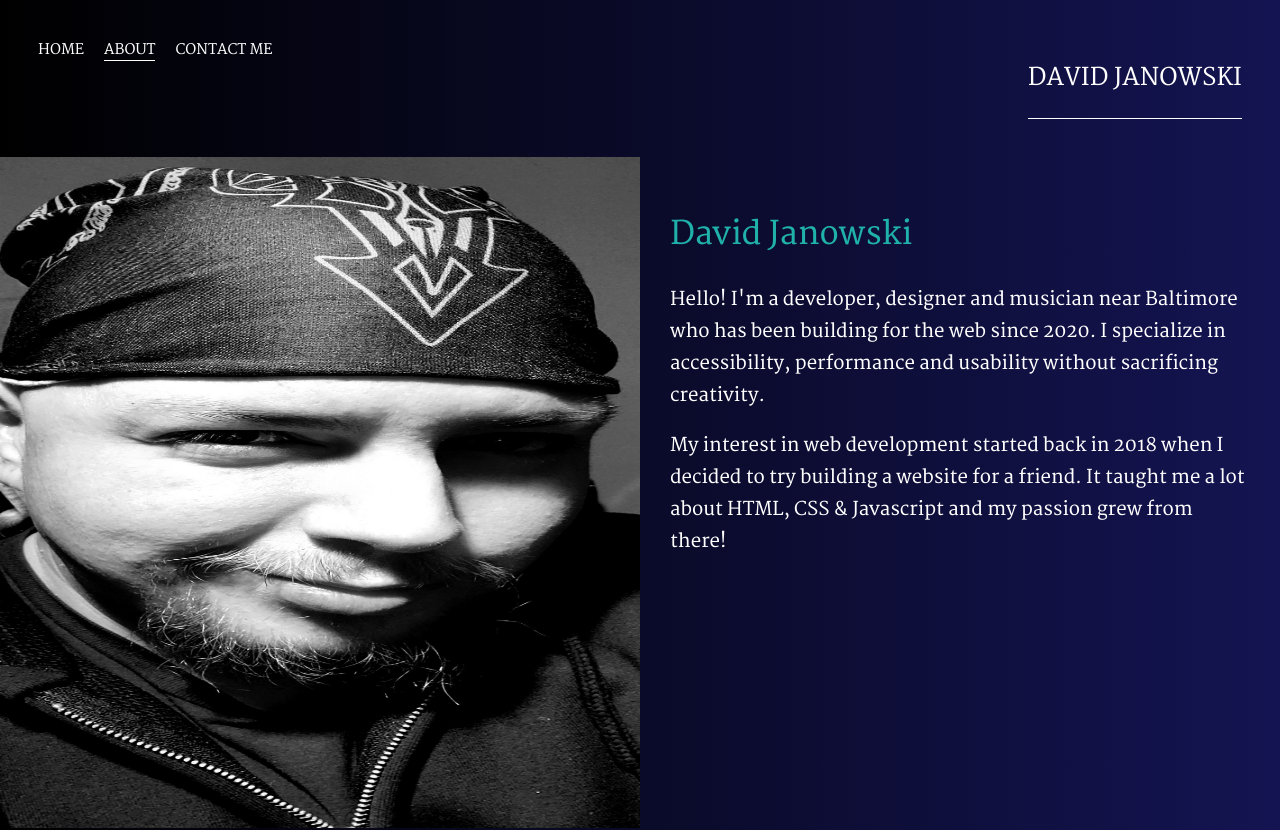
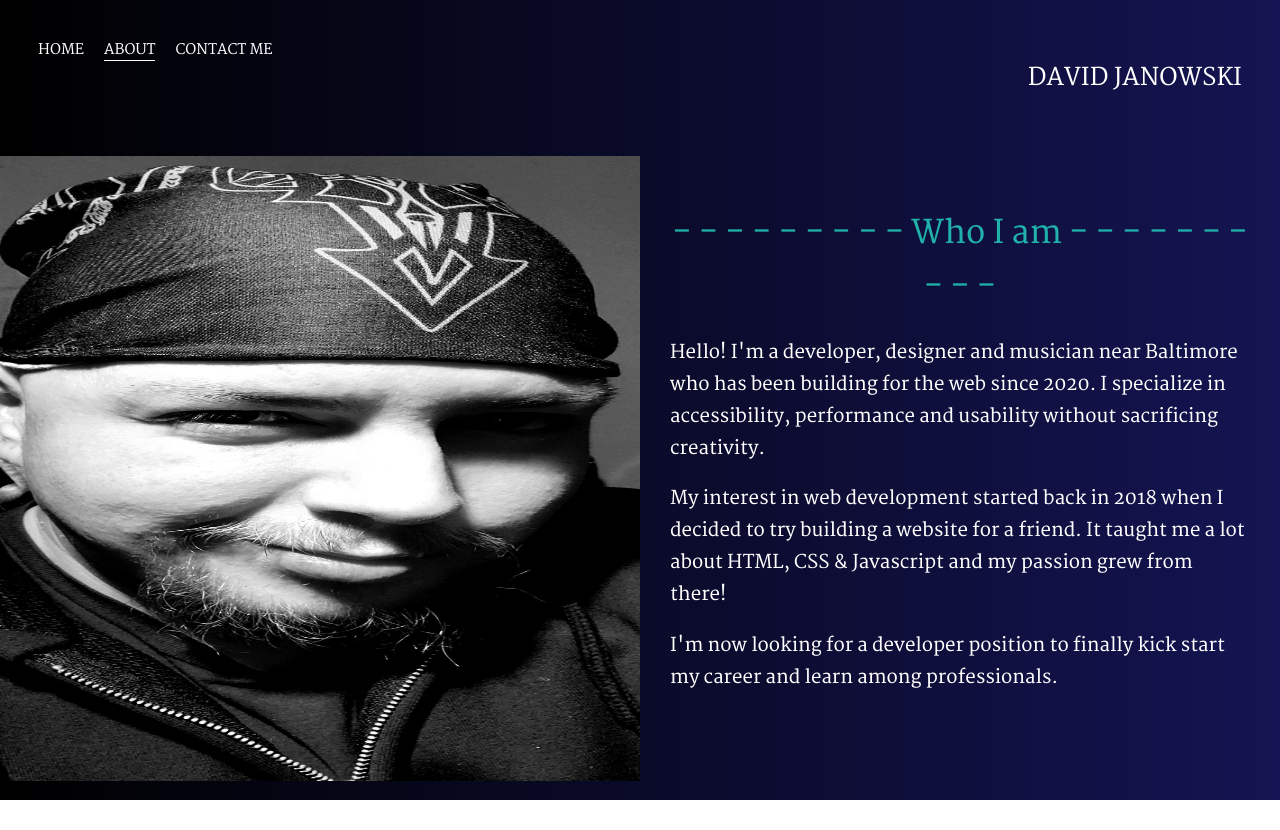
Before and after one commit to DJanowski92/Portfolio, a plain HTML site: page about.html in a window 1280 px wide. Shown: the top 830 px of the page. After the commit the page ends 800 px from the top, so only its background shows below. Drawn offline with Linux system fonts and the light colour scheme; a web font is replaced by a local one.

Commit message:
Update about me
About me-cleaning

```diff
--- a/about.html
+++ b/about.html
@@ -44,13 +44,16 @@
                 </div>
                 <div class="profile-content-wrapper">
                     <h1>
-                        David Janowski
+                        - - - - - - - - - Who I am - - - - - - - - - -
                     </h1>
                     <h3>
                         Hello! I'm a developer, designer and musician near Baltimore who has been building for the web since 2020. I specialize in accessibility, performance and usability without sacrificing creativity.
                     </h3>
                     <h3>
                         My interest in web development started back in 2018 when I decided to try building a website for a friend. It taught me a lot about HTML, CSS & Javascript and my passion grew from there!
+                    </h3>
+                    <h3>
+                        I'm now looking for a developer position to finally kick start my career and learn among professionals.
                     </h3>
                 </div>
             </div>
--- a/styles.css
+++ b/styles.css
@@ -61,7 +61,6 @@ body {
 .right-side {
     color: white;
     font-weight: 400;
-    border-bottom: 1px solid white;
 }
 
 /* Portfolio Styles */
@@ -119,18 +118,20 @@ body {
 .two-column-wrapper {
     display: grid;
     grid-template-columns: 1fr 1fr;
+    grid-auto-rows: 500px;
 }
 
 .profile-img-wrapper img {
     width: 100%;
-    height: 50%;
+    height: 125%;
 }
 
 .profile-content-wrapper {
     padding: 30px;
 }
 .profile-content-wrapper h1 {
-    color: lightseagreen
+    color: lightseagreen;
+    text-align: center;
 }
 
 .profile-content-wrapper h3 {
```
Also changed, not shown: 1 other file.
